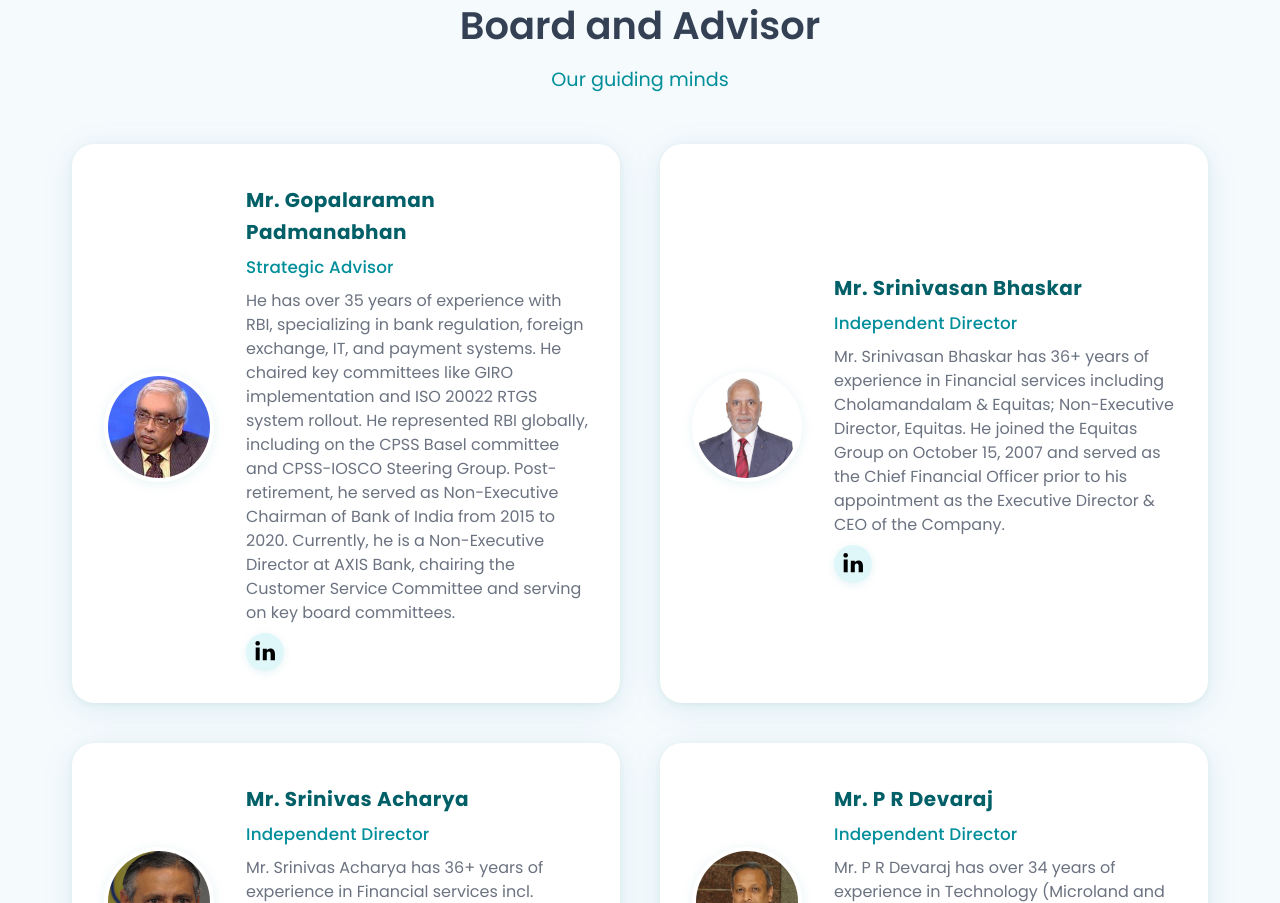
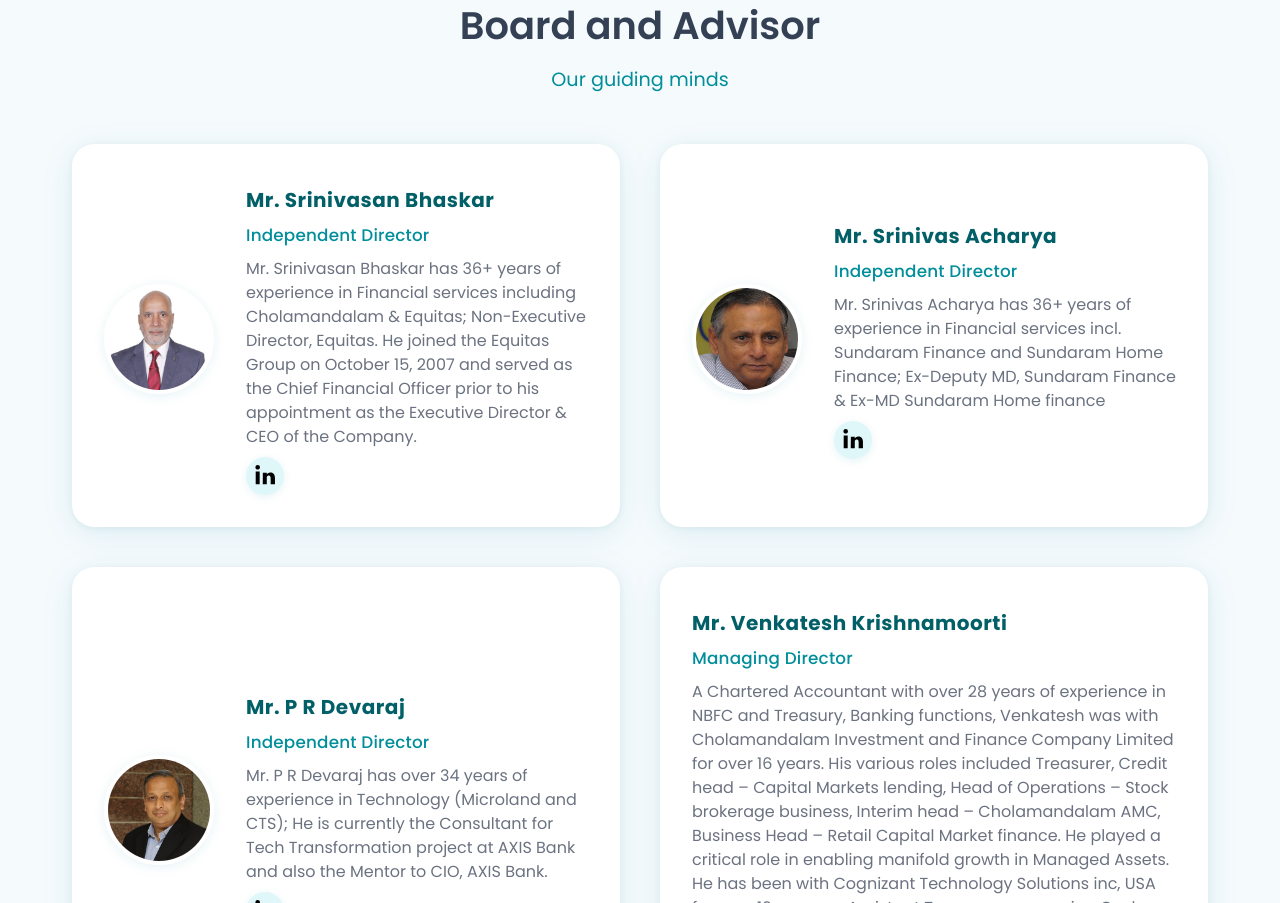
Before and after one commit to ambujasharmaa/saafee, a plain HTML site: page board-advisor.html in a window 1280 px wide. Shown: the part 410-1313 px from the top of the page. Drawn offline with Linux system fonts and the light colour scheme.

Commit message:
Fully functioning

```diff
--- a/board-advisor.html
+++ b/board-advisor.html
@@ -55,17 +55,6 @@
                 <p class="section-subtitle">Our guiding minds</p>
             </div>
             <div class="custom-team-grid">
-                <div class="custom-team-card">
-                    <img src="images/gopalaraman.jpeg" alt="Advisor 1" class="custom-team-photo">
-                    <div class="custom-team-content">
-                        <div class="custom-team-name">Mr. Gopalaraman Padmanabhan</div>
-                        <div class="custom-team-position">Strategic Advisor</div>
-                        <div class="custom-team-desc">He has over 35 years of experience with RBI, specializing in bank regulation, foreign exchange, IT, and payment systems. He chaired key committees like GIRO implementation and ISO 20022 RTGS system rollout. He represented RBI globally, including on the CPSS Basel committee and CPSS-IOSCO Steering Group. Post-retirement, he served as Non-Executive Chairman of Bank of India from 2015 to 2020. Currently, he is a Non-Executive Director at AXIS Bank, chairing the Customer Service Committee and serving on key board committees.</div>
-                        <div class="custom-team-linkedin">
-                            <a href="https://www.linkedin.com/in/sample5" class="custom-linkedin-icon" target="_blank" rel="noopener" title="LinkedIn"><svg xmlns="http://www.w3.org/2000/svg" viewBox="0 0 448 512" width="22" height="22"><path d="M100.28 448H7.4V148.9h92.88zm-46.44-340.7C24.09 107.3 0 83.2 0 53.6A53.6 53.6 0 0 1 53.6 0a53.6 53.6 0 0 1 53.6 53.6c0 29.6-24.09 53.7-53.36 53.7zM447.8 448h-92.4V302.4c0-34.7-12.4-58.4-43.3-58.4-23.6 0-37.6 15.8-43.7 31.1-2.3 5.6-2.8 13.4-2.8 21.2V448h-92.4s1.2-242.1 0-267.1h92.4v37.9c12.3-19 34.3-46.1 83.5-46.1 60.9 0 106.6 39.7 106.6 125.2V448z"/></svg></a>
-                        </div>
-                    </div>
-                </div>
                 <div class="custom-team-card">
                     <img src="images/baskar.jpg" alt="Advisor 2" class="custom-team-photo">
                     <div class="custom-team-content">
```
